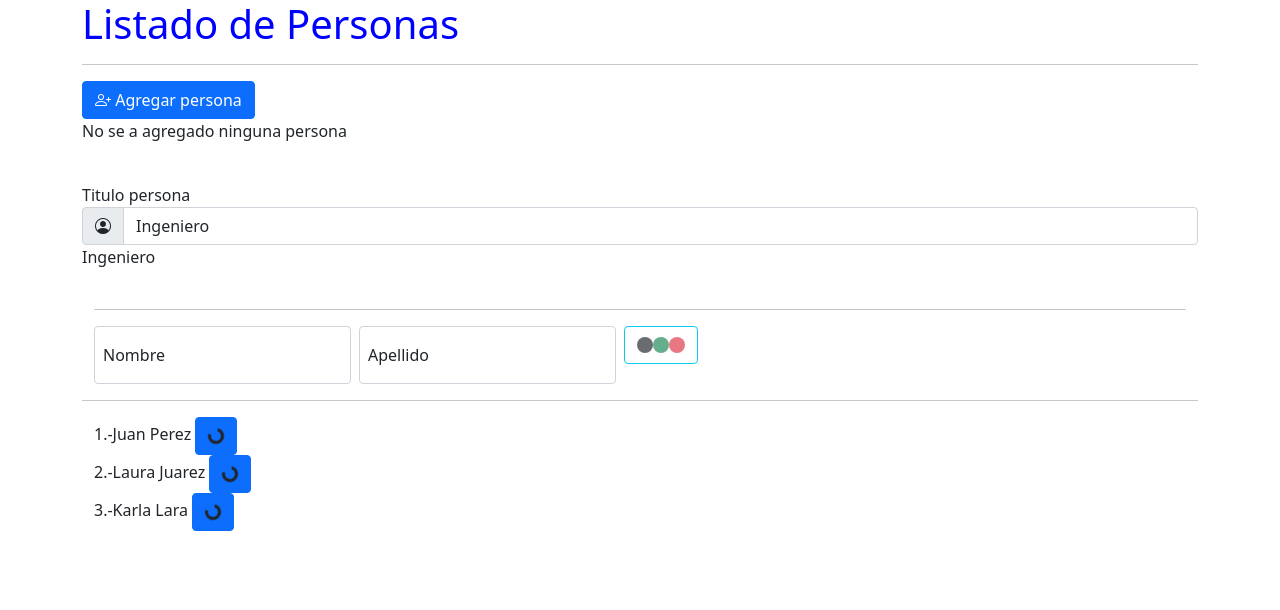
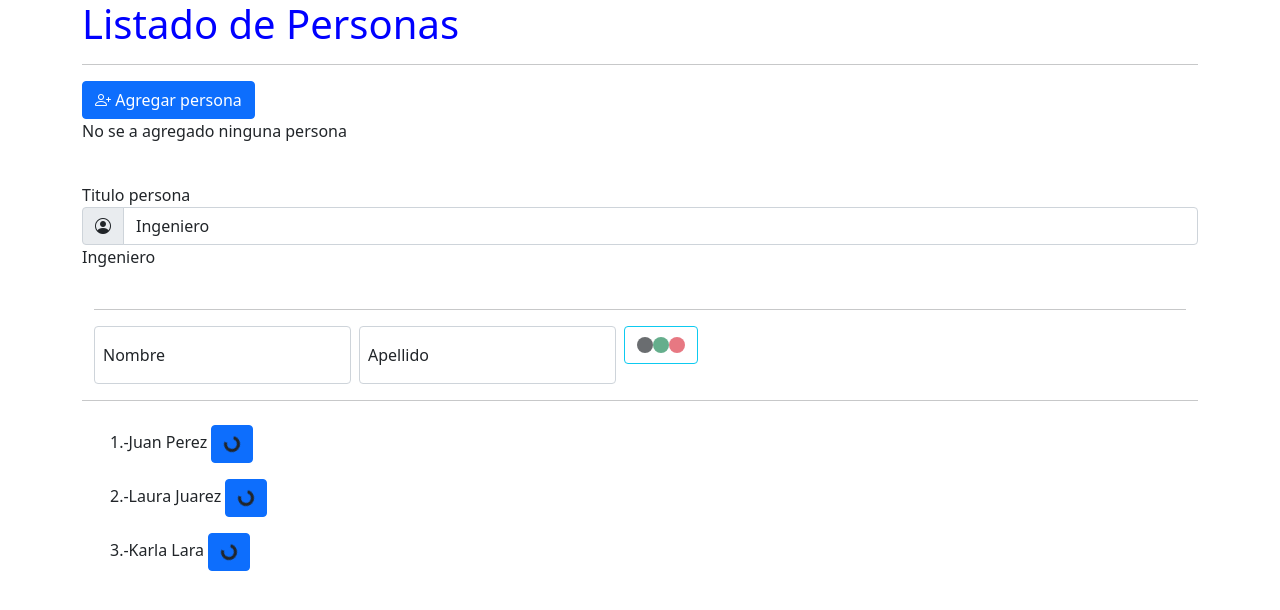
Before and after one commit to IsmaelDom/hello-world-angular, an Angular app: page / in a window 1280 px wide. Shown: the top 610 px of the page. Built offline with nearby package versions, Linux system fonts and the light colour scheme.

Commit message:
Se agrega diseño a la lista de personas

```diff
--- a/src/app/persona/persona.component.html
+++ b/src/app/persona/persona.component.html
@@ -11,14 +11,12 @@
 </div> -->
 
 <div class="container">
-    <div class="row">
-      <div class="col">
-        <div>
-          {{ indice + 1 }}.-{{ persona.nombre }} {{ persona.apellido }}
-          <button type="submit" class="btn btn-primary" (click)="emitirSaludo()">
-            <span class="spinner-border spinner-border-sm text-dark" role="status" aria-hidden="true"></span>
-          </button>
-        </div>
-      </div>
-    </div>
-  </div>
+  <ul class="list-group list-group-flush">
+    <li class="list-group-item">
+      {{ indice + 1 }}.-{{ persona.nombre }} {{ persona.apellido }}
+      <button type="submit" class="btn btn-primary" (click)="emitirSaludo()">
+        <span class="spinner-border spinner-border-sm text-dark" role="status" aria-hidden="true"></span>
+      </button>
+    </li>
+  </ul>
+</div>
```
